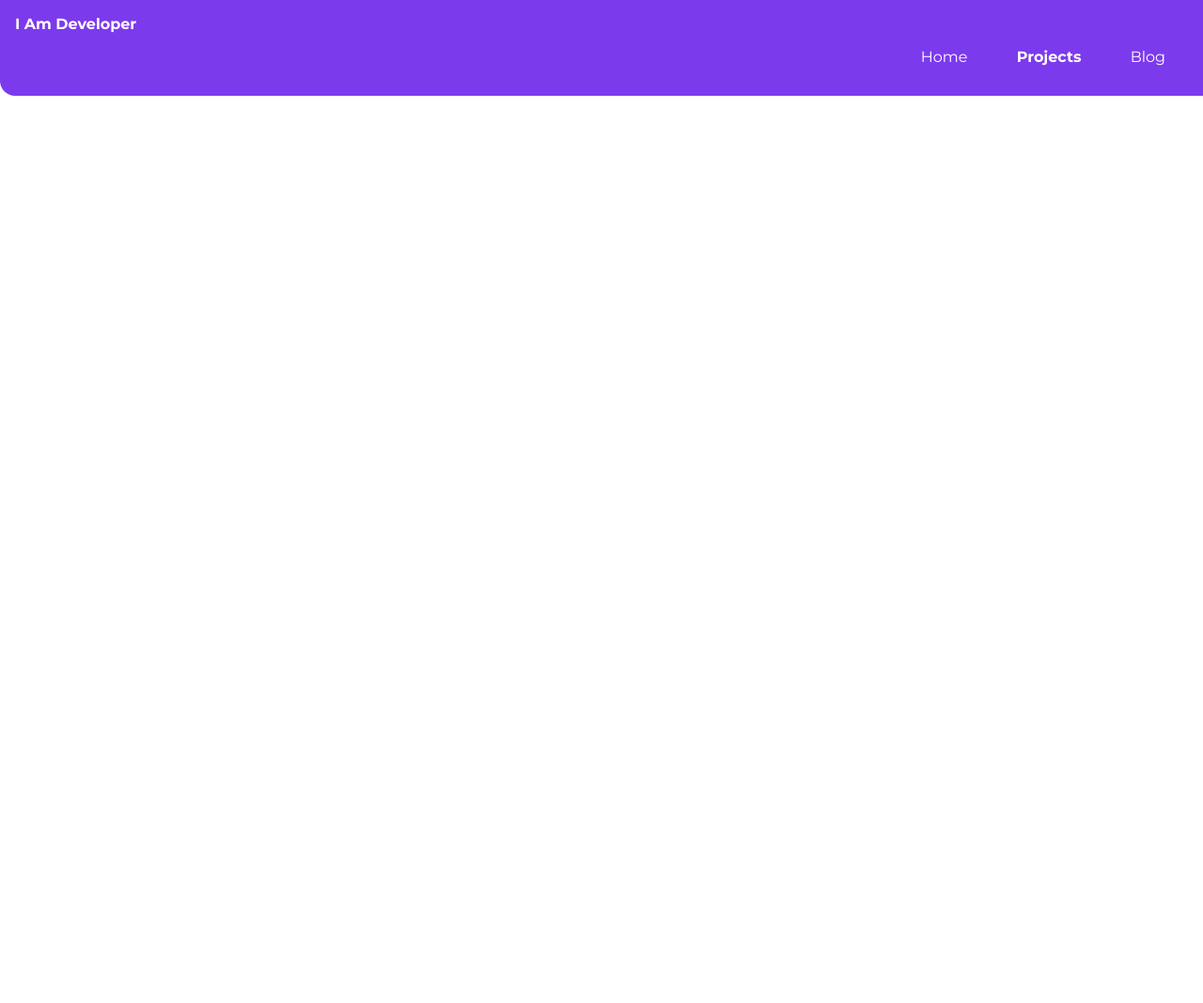
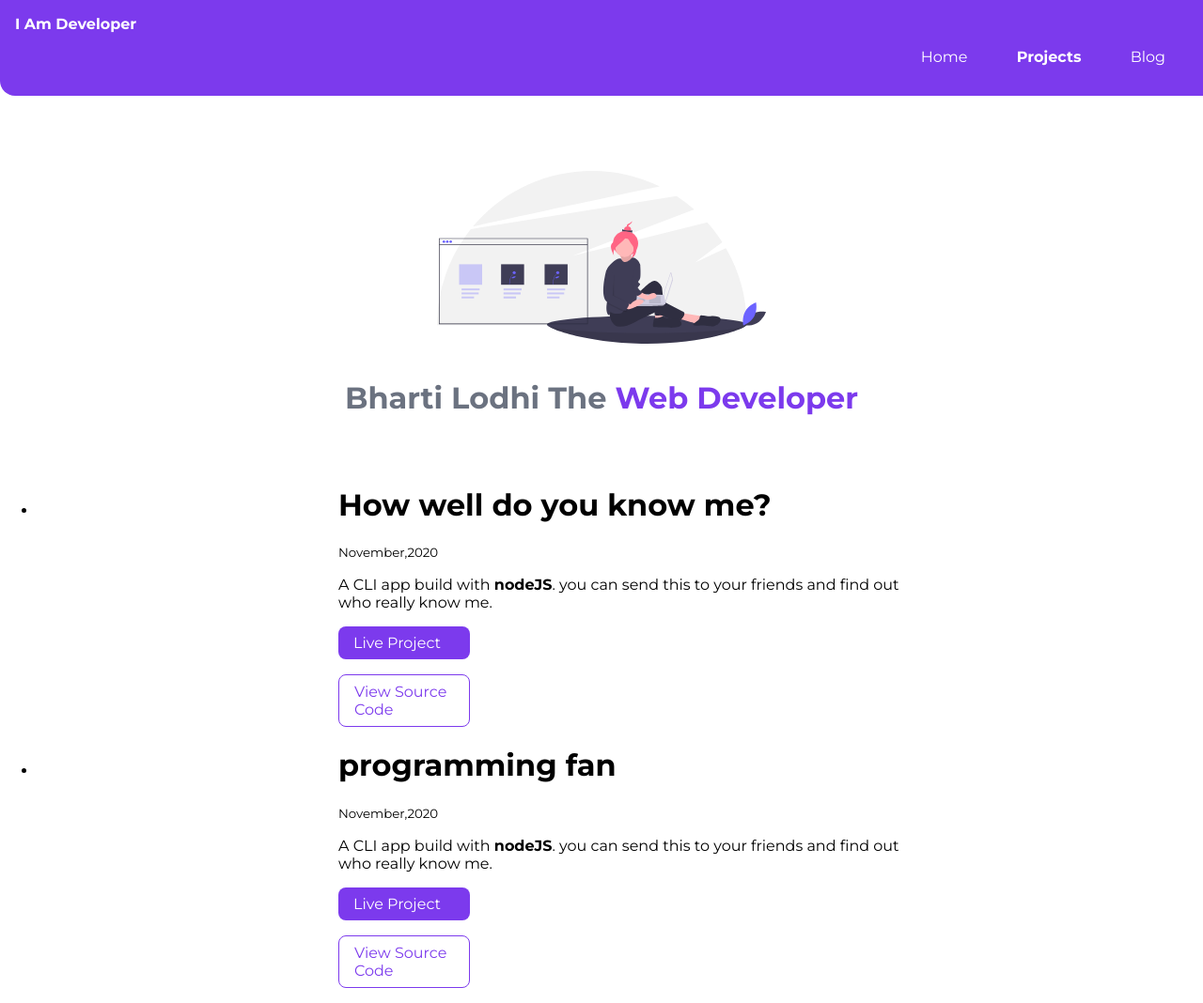
Before and after one commit to lodhibharti/NeogCamp_Lacture3-website, a plain HTML site: page projects.html in a window 1280 px wide. Shown: the whole page at 94% size. Before the commit the page ends 800 px from the top, so only its background shows below. Drawn offline with Linux system fonts and the light colour scheme.

Commit message:
projects blogs

```diff
--- a/projects.html
+++ b/projects.html
@@ -21,5 +21,32 @@
             </li>
         </ul>
     </nav>
+    <header class="hero">
+        <img class="hero-img" src="images/jenny.svg" />
+        <h1 class="hero-heading">Bharti Lodhi The <span class="heading-inverted"> Web Developer</span></h1>
+    </header>
+    <ul>
+        <li>
+            <div class="container container-center">
+                <h1>How well do you know me?</h1>
+                <small>November,2020</small>
+                <p>A CLI app build with <strong>nodeJS</strong>. you can send this to your friends and find out who really know me.</p>
+                <a href="" class="link link-primary">Live Project</a>
+                <a href="" class="link link-secondary">View Source Code</a>
+            </div>
+        </li>
+    </ul>
+
+    <ul>
+        <li>
+            <div class="container container-center">
+                <h1>programming fan</h1>
+                <small>November,2020</small>
+                <p>A CLI app build with <strong>nodeJS</strong>. you can send this to your friends and find out who really know me.</p>
+                <a href="" class="link link-primary">Live Project</a>
+                <a href="" class="link link-secondary">View Source Code</a>
+            </div>
+        </li>
+    </ul>
 </body>
 </html>
```
